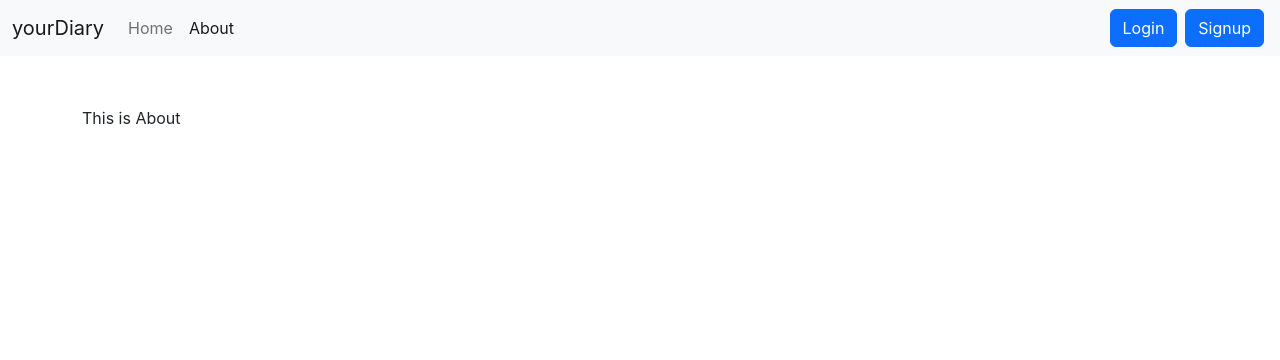
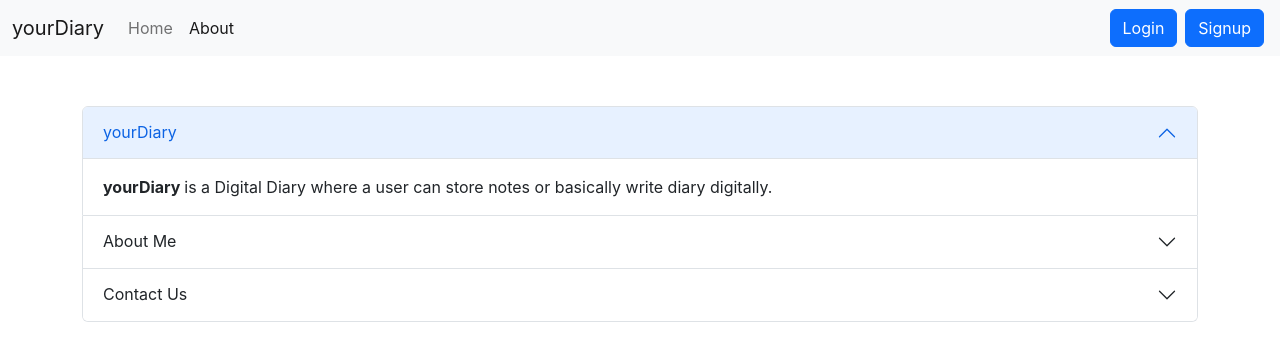
Before and after one commit to hootingsailor/yourdiary, a React (Create React App) app: page /about in a window 1280 px wide. Shown: the top 360 px of the page. Built offline with nearby package versions, Linux system fonts and the light colour scheme.

Commit message:
about page added

```diff
--- a/src/components/About.js
+++ b/src/components/About.js
@@ -2,8 +2,43 @@
 
 const About = () => {
   return (
-    <div>
-      This is About
+    <div className="accordion" id="accordionExample">
+      <div className="accordion-item">
+        <h2 className="accordion-header" id="headingOne">
+          <button className="accordion-button" type="button" data-bs-toggle="collapse" data-bs-target="#collapseOne" aria-expanded="true" aria-controls="collapseOne">
+            yourDiary
+          </button>
+        </h2>
+        <div id="collapseOne" className="accordion-collapse collapse show" aria-labelledby="headingOne" data-bs-parent="#accordionExample">
+          <div className="accordion-body">
+            <strong>yourDiary </strong> is a Digital Diary where a user can store notes or basically write diary digitally.
+          </div>
+        </div>
+      </div>
+      <div className="accordion-item">
+        <h2 className="accordion-header" id="headingTwo">
+          <button className="accordion-button collapsed" type="button" data-bs-toggle="collapse" data-bs-target="#collapseTwo" aria-expanded="false" aria-controls="collapseTwo">
+            About Me
+          </button>
+        </h2>
+        <div id="collapseTwo" className="accordion-collapse collapse" aria-labelledby="headingTwo" data-bs-parent="#accordionExample">
+          <div className="accordion-body">
+            I am a Full Stack MERN Developer and this is one of my project. My interest is designing Responsive UI for the user.
+          </div>
+        </div>
+      </div>
+      <div className="accordion-item">
+        <h2 className="accordion-header" id="headingThree">
+          <button className="accordion-button collapsed" type="button" data-bs-toggle="collapse" data-bs-target="#collapseThree" aria-expanded="false" aria-controls="collapseThree">
+            Contact Us
+          </button>
+        </h2>
+        <div id="collapseThree" className="accordion-collapse collapse" aria-labelledby="headingThree" data-bs-parent="#accordionExample">
+          <div className="accordion-body">
+            You can connect with me on Linkedin and see my work on github. My username is hootingsailor.
+          </div>
+        </div>
+      </div>
     </div>
   )
 }
```
